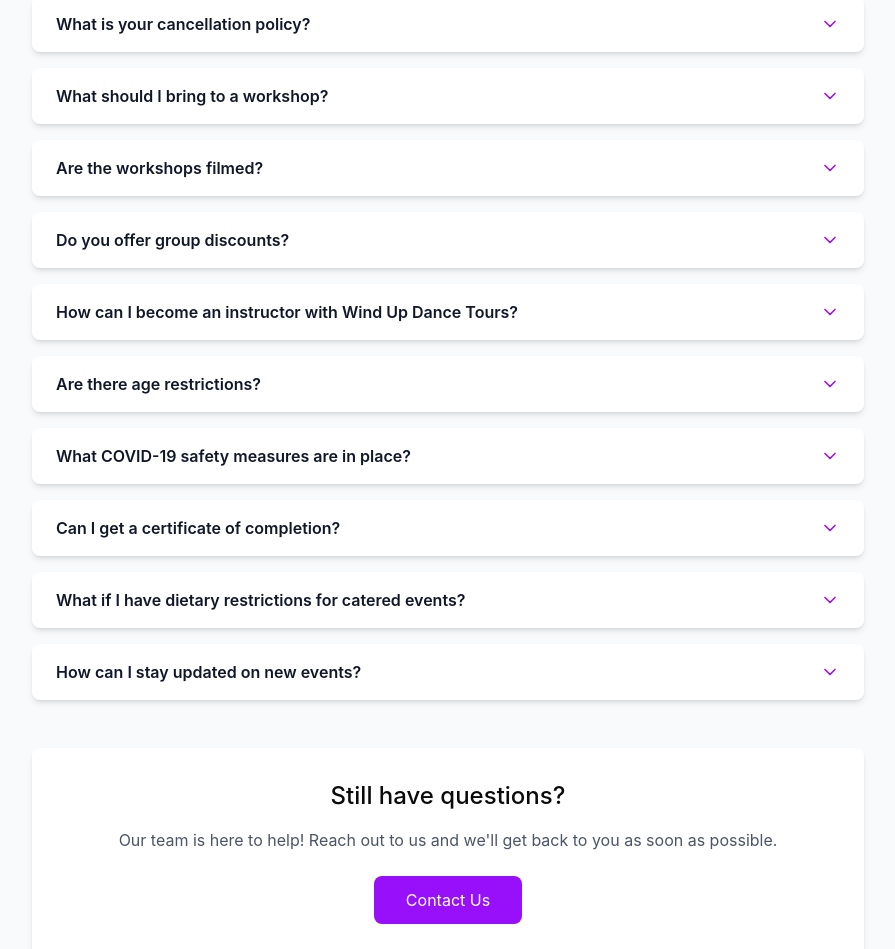
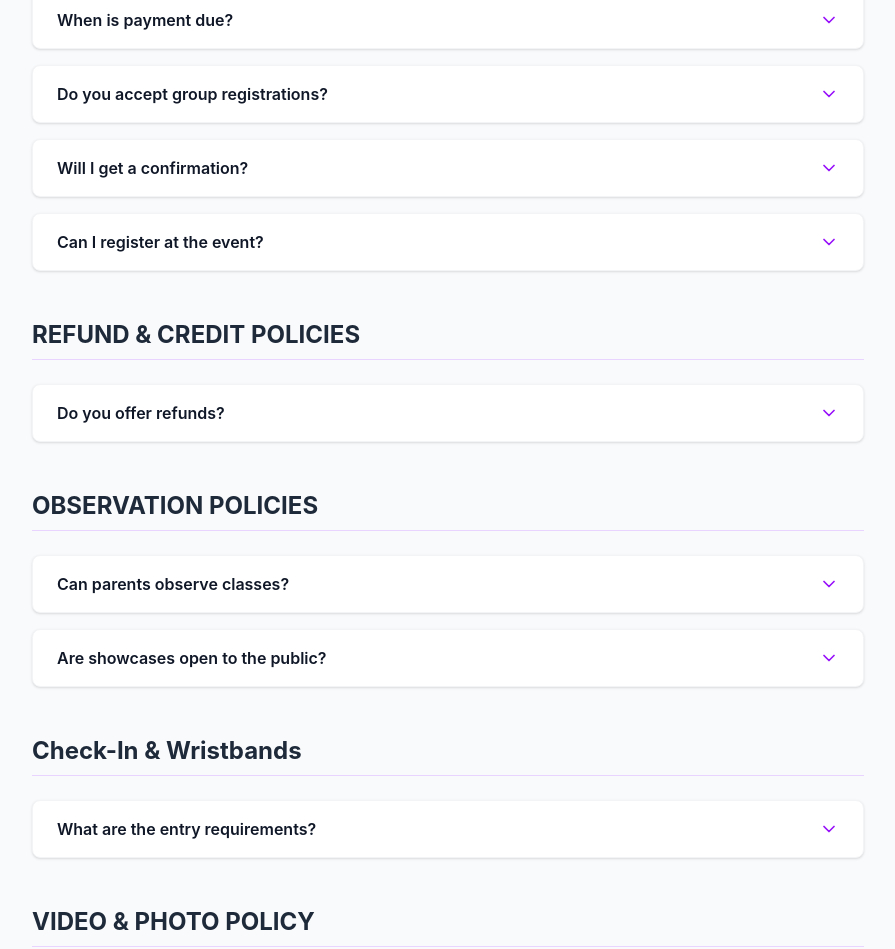
Before and after one commit to stinkyBootsLLC/windup2, a React (Vite) app: page /faq in a window 1280 px wide. Shown: the part 480-1429 px from the top of the page, without its empty margins (192-1087 px from the left). Built offline with nearby package versions, Linux system fonts and the light colour scheme.

Commit message:
feat: add categories and required questions

```diff
--- a/src/app/pages/FAQ.tsx
+++ b/src/app/pages/FAQ.tsx
@@ -1,62 +1,121 @@
 import { ChevronDown } from "lucide-react";
 import { useState } from "react";
 
+interface FAQItem {
+  question: string;
+  answer: string | React.ReactNode;
+}
+
+interface FAQSection {
+  title: string;
+  items: FAQItem[];
+}
+
 export default function FAQ() {
-  const [openIndex, setOpenIndex] = useState<number | null>(null);
+  // Use a string ID (e.g., "section-index") to track which specific FAQ is open
+  const [openId, setOpenId] = useState<string | null>(null);
 
-  const faqs = [
+  const faqData: FAQSection[] = [
+    {
+      title: "REGISTRATION & PAYMENT POLICIES",
+      items: [
         {
           question: "When do we need to register?",
           answer: "Registration will be open until the event is sold out. A lot of these workshops and events will have LIMITED capacity so it is encouraged to register as early as possible to claim your spot.",
         },
         {
-      question: "How do I register for an event?",
-      answer: "You can register through our website by visiting the Events page and clicking 'Register Now' on your desired workshop. You'll need to complete the Dance Workshop Form and submit payment. You'll receive a confirmation email with all the details.",
+          question: "When is payment due?",
+          answer: "Upon registration, you will be taken to the payment page to confirm your spot.",
         },
         {
-      question: "What is your cancellation policy?",
-      answer: "Cancellations made 30+ days before the event receive a full refund. Cancellations made 14-29 days before receive a 50% refund. Unfortunately, we cannot offer refunds for cancellations made less than 14 days before the event. However, you may transfer your registration to another person.",
+          question: "Do you accept group registrations?",
+          answer: (
+            <span>
+              Yes we do! Have your studio reach out to{" "}
+              <a href="mailto:windupdancetour@gmail.com" className="text-purple-600 hover:underline">
+                windupdancetour@gmail.com
+              </a>{" "}
+              to obtain your code for studio group registration.
+            </span>
+          ),
         },
         {
-      question: "What should I bring to a workshop?",
-      answer: "Please bring comfortable dance attire, appropriate footwear for your dance style, a water bottle, and a towel. Some workshops may have specific requirements which will be listed in your confirmation email.",
+          question: "Will I get a confirmation?",
+          answer: "Yes, once payment is complete, your account holder will receive a confirmation email. Registrations without payment are not confirmed and may be removed.",
         },
         {
-      question: "Are the workshops filmed?",
-      answer: "Some workshops may be filmed for promotional purposes. Participants will be notified in advance, and you'll have the option to opt out of being filmed. Personal recording is typically allowed, but this varies by instructor.",
+          question: "Can I register at the event?",
+          answer: "On-site registration is allowed only if space permits. Events may sell out — we strongly recommend registering early.",
+        },
+      ],
     },
     {
-      question: "Do you offer group discounts?",
-      answer: "Yes! Groups of 5 or more receive a 10% discount, and groups of 10 or more receive a 15% discount. Contact us at info@windupdancetours.com to arrange group registration.",
+      title: "REFUND & CREDIT POLICIES",
+      items: [
+        {
+          question: "Do you offer refunds?",
+          answer: "WIND UP DANCE TOUR, LLC does not offer refunds, transfers, or exchanges for registration fees, except in the case of full event cancellation.",
+        },
+      ],
     },
     {
-      question: "How can I become an instructor with Wind Up Dance Tours?",
-      answer: "We're always looking for talented choreographers! Please fill out our Talent Form with your experience, credentials, and video samples of your work. Our team reviews submissions regularly and will contact you if there's a fit.",
+      title: "OBSERVATION POLICIES",
+      items: [
+        {
+          question: "Can parents observe classes?",
+          answer: "To ensure the best learning environment, parent/guardian observation is not permitted inside the workshop or studio room (except approved studio directors/teachers). Observer bands are not sold.",
         },
         {
-      question: "Are there age restrictions?",
-      answer: "Most workshops are open to participants 16 and older. Some events may have different age requirements, which will be clearly stated in the event description. Minors must have parental consent to participate.",
+          question: "Are showcases open to the public?",
+          answer: "Yes! Our showcase and closing awards are open for friends & family to attend. Select programming may also be streamed online.",
+        },
+      ],
     },
     {
-      question: "What COVID-19 safety measures are in place?",
-      answer: "We follow all local health guidelines and venue requirements. This may include capacity limits, ventilation protocols, and optional mask-wearing. Specific measures will be communicated before each event.",
+      title: "Check-In & Wristbands",
+      items: [
+        {
+          question: "What are the entry requirements?",
+          answer: (
+            <ul className="list-disc ml-5 space-y-1">
+              <li>All dancers must have a signed waiver before receiving credentials.</li>
+              <li>Wristbands must be worn at all times — no band = no entry.</li>
+              <li>Wristbands may not be shared or transferred.</li>
+            </ul>
+          ),
+        },
+      ],
     },
     {
-      question: "Can I get a certificate of completion?",
-      answer: "Yes! All participants who complete a workshop receive a digital certificate of completion featuring the instructor's signature and workshop details. Physical certificates can be requested for an additional fee.",
+      title: "VIDEO & PHOTO POLICY",
+      items: [
+        {
+          question: "Can I film during classes?",
+          answer: "Filming or recording during classes is not permitted. If the instructor gives an OK to record during class there will be a designated time to do so. (Wind Up 2.0)",
         },
         {
-      question: "What if I have dietary restrictions for catered events?",
-      answer: "Some of our full-day workshops include catered meals. Please indicate any dietary restrictions or allergies on your registration form, and we'll do our best to accommodate your needs.",
+          question: "How is official media handled?",
+          answer: "Official media teams may capture event footage. By registering, you grant WIND UP DANCE TOUR permission to use images/videos from the event.",
+        },
+      ],
     },
     {
-      question: "How can I stay updated on new events?",
-      answer: "Subscribe to our newsletter through the Contact Us page, or follow us on Instagram, Facebook, and Twitter. We announce new events and early-bird registration opportunities through these channels first.",
+      title: "CODE OF CONDUCT & LIABILITY",
+      items: [
+        {
+          question: "What is the conduct policy?",
+          answer: "WIND UP DANCE TOUR reserves the right to refuse entry or remove any attendee behaving disruptively or unsafely.",
+        },
+        {
+          question: "What is the liability policy?",
+          answer: "Staff, instructors, and affiliates are not responsible for injuries, lost items, or property damage. Participation is voluntary and at your own risk.",
+        },
+      ],
     },
   ];
 
-  const toggleFAQ = (index: number) => {
-    setOpenIndex(openIndex === index ? null : index);
+  const toggleFAQ = (id: string) => {
+    setOpenId(openId === id ? null : id);
   };
 
   return (
@@ -64,39 +123,57 @@ export default function FAQ() {
       {/* Header */}
       <div className="bg-gradient-to-r from-purple-600 to-pink-600 text-white py-16">
         <div className="max-w-7xl mx-auto px-4 sm:px-6 lg:px-8">
-          <h1 className="text-5xl mb-4">Frequently Asked Questions</h1>
+          <h1 className="text-4xl md:text-5xl font-bold mb-4">Frequently Asked Questions</h1>
           <p className="text-xl text-purple-100">
-            Find answers to common questions about our events
+            Everything you need to know about WindUp Dance Tours.
           </p>
         </div>
       </div>
 
       {/* FAQ Content */}
       <div className="max-w-4xl mx-auto px-4 sm:px-6 lg:px-8 py-12">
+        <div className="space-y-12">
+          {faqData.map((section, sectionIndex) => (
+            <div key={sectionIndex}>
+              <h2 className="text-2xl font-bold text-gray-800 mb-6 border-b pb-2 border-purple-200">
+                {section.title}
+              </h2>
               <div className="space-y-4">
-          {faqs.map((faq, index) => (
+                {section.items.map((item, itemIndex) => {
+                  const id = `${sectionIndex}-${itemIndex}`;
+                  const isOpen = openId === id;
+
+                  return (
                     <div
-              key={index}
-              className="bg-white rounded-lg shadow-md overflow-hidden"
+                      key={id}
+                      className="bg-white rounded-lg shadow-sm border border-gray-100 overflow-hidden"
                     >
                       <button
-                onClick={() => toggleFAQ(index)}
+                        onClick={() => toggleFAQ(id)}
                         className="w-full px-6 py-4 flex justify-between items-center hover:bg-gray-50 transition-colors text-left"
                       >
                         <span className="font-semibold text-gray-900 pr-4">
-                  {faq.question}
+                          {item.question}
                         </span>
                         <ChevronDown
-                  className={`w-5 h-5 text-purple-600 flex-shrink-0 transition-transform ${
-                    openIndex === index ? "rotate-180" : ""
+                          className={`w-5 h-5 text-purple-600 flex-shrink-0 transition-transform duration-200 ${
+                            isOpen ? "rotate-180" : ""
                           }`}
                         />
                       </button>
-              {openIndex === index && (
-                <div className="px-6 pb-4 text-gray-600">
-                  <p>{faq.answer}</p>
+                      <div
+                        className={`transition-all duration-200 ease-in-out overflow-hidden ${
+                          isOpen ? "max-h-96 opacity-100" : "max-h-0 opacity-0"
+                        }`}
+                      >
+                        <div className="px-6 pb-4 text-gray-600 border-t border-gray-50 pt-3">
+                          {item.answer}
                         </div>
-              )}
+                      </div>
+                    </div>
+                  );
+                })}
+              </div>
             </div>
           ))}
         </div>
```
Lines whose indentation alone changed are shown as unchanged.
